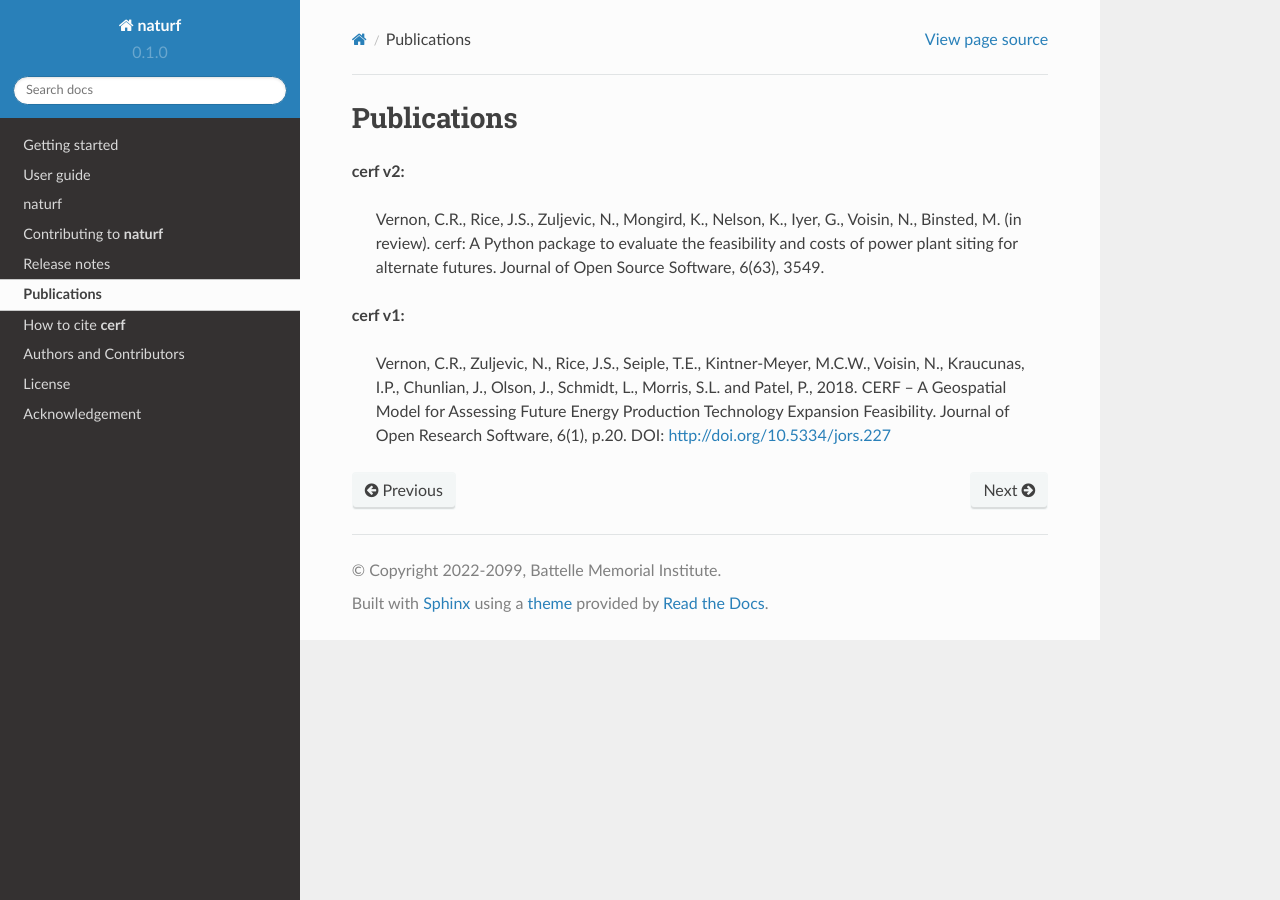
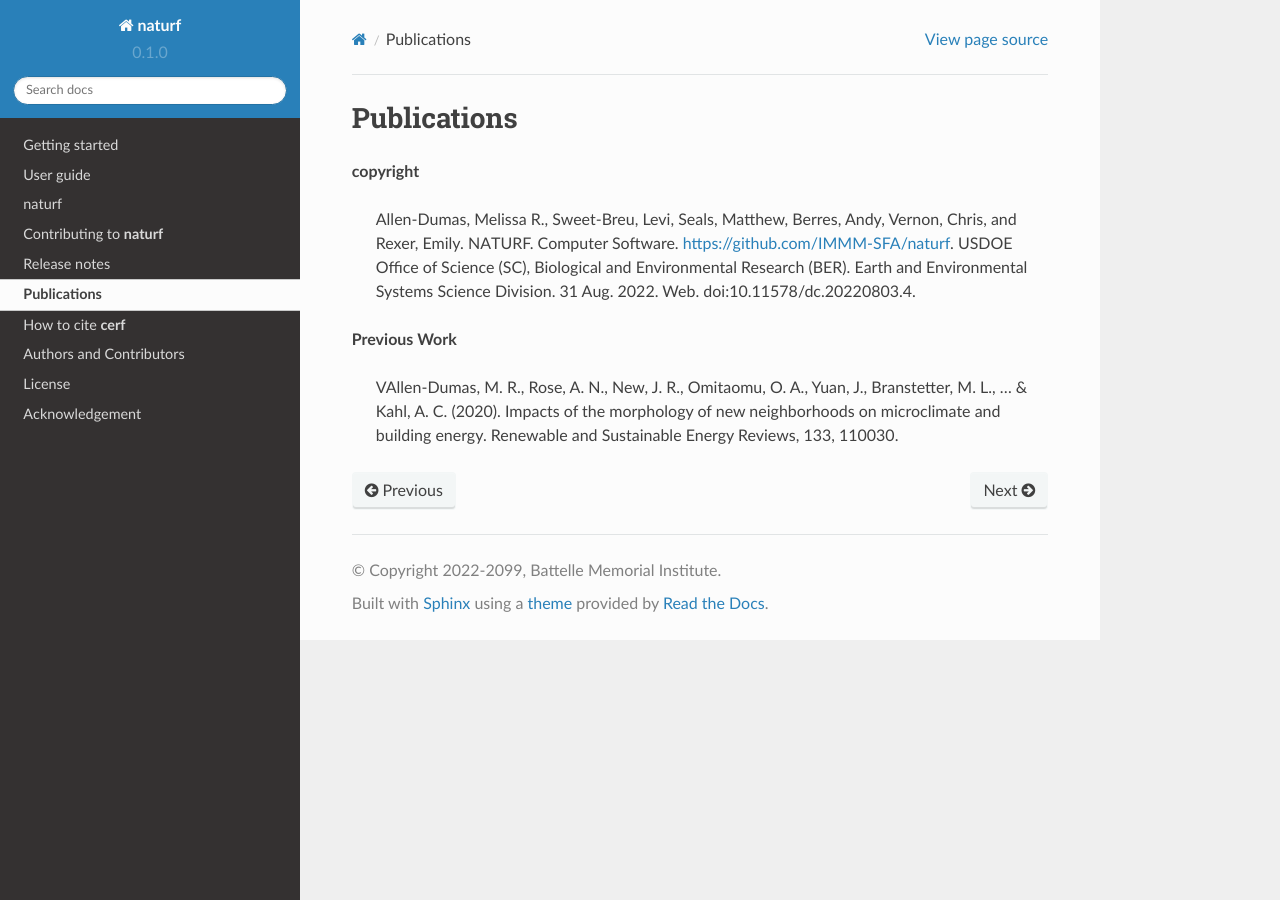
Before and after one commit to IMMM-SFA/naturf, a Sphinx documentation site: the page built from docs/source/publications.rst, in a window 1280 px wide. Built offline with Sphinx 7.4.7 and the Read the Docs theme 2.0.0, drawn with Linux system fonts in a browser that asks for light colours; formulas are drawn with MathJax 3.

Commit message:
added copyright and publication

```diff
--- a/docs/source/publications.rst
+++ b/docs/source/publications.rst
@@ -1,10 +1,10 @@
 Publications
 ============
 
-**cerf v2:**
+**copyright**
 
-    Vernon, C.R., Rice, J.S., Zuljevic, N., Mongird, K., Nelson, K., Iyer, G., Voisin, N., Binsted, M. (in review). cerf: A Python package to evaluate the feasibility and costs of power plant siting for alternate futures. Journal of Open Source Software, 6(63), 3549.
+    Allen-Dumas, Melissa R., Sweet-Breu, Levi, Seals, Matthew, Berres, Andy, Vernon, Chris, and Rexer, Emily. NATURF. Computer Software. https://github.com/IMMM-SFA/naturf. USDOE Office of Science (SC), Biological and Environmental Research (BER). Earth and Environmental Systems Science Division. 31 Aug. 2022. Web. doi:10.11578/dc.20220803.4.
 
-**cerf v1:**
+**Previous Work**
 
-    Vernon, C.R., Zuljevic, N., Rice, J.S., Seiple, T.E., Kintner-Meyer, M.C.W., Voisin, N., Kraucunas, I.P., Chunlian, J., Olson, J., Schmidt, L., Morris, S.L. and Patel, P., 2018. CERF – A Geospatial Model for Assessing Future Energy Production Technology Expansion Feasibility. Journal of Open Research Software, 6(1), p.20. DOI: http://doi.org/10.5334/jors.227
+    VAllen-Dumas, M. R., Rose, A. N., New, J. R., Omitaomu, O. A., Yuan, J., Branstetter, M. L., ... & Kahl, A. C. (2020). Impacts of the morphology of new neighborhoods on microclimate and building energy. Renewable and Sustainable Energy Reviews, 133, 110030.
```
